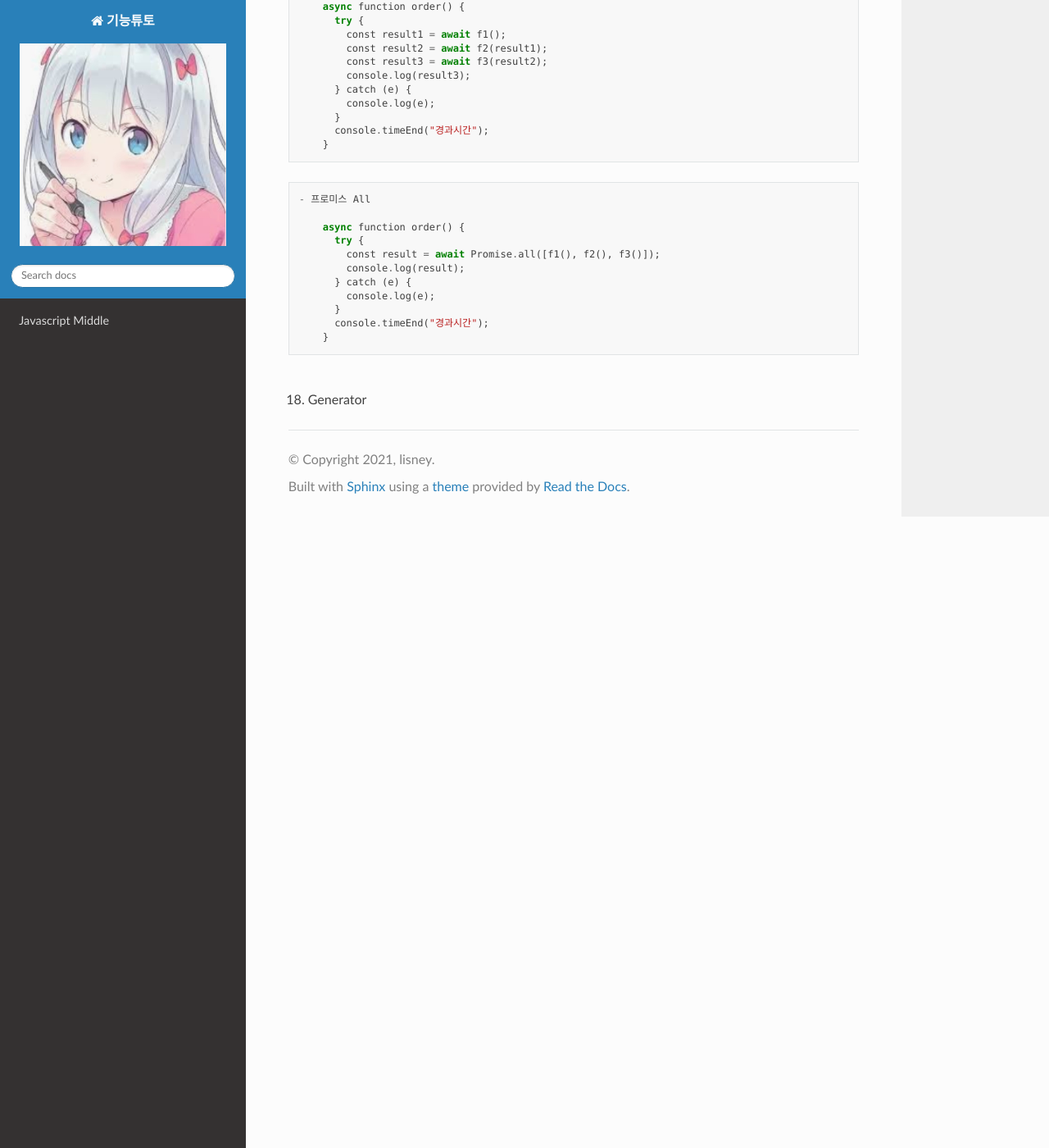
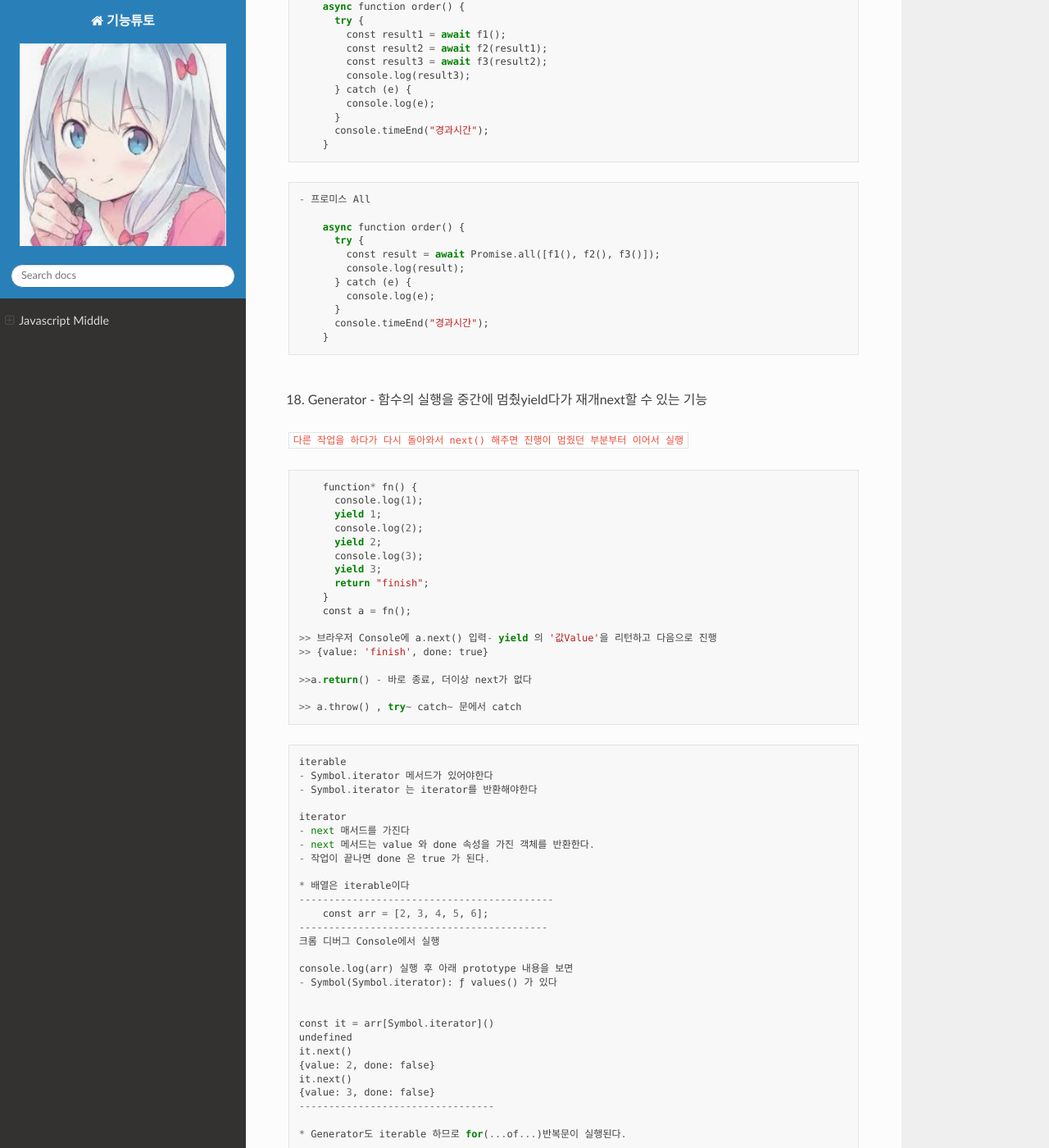
Before and after one commit to lisney/RTD, a Sphinx documentation site: the page built from docs/source/html/javascriptm.md, in a window 1280 px wide and 1400 px high, scrolled down 16429 px. Shown: the whole window at 82% size. Built offline with Sphinx 7.4.7 and the Read the Docs theme 2.0.0, drawn with Linux system fonts in a browser that asks for light colours; pages that are not in the unit, such as notebooks, are missing from menus; some of the changed text lies outside the part shown.

Commit message:
Update javascriptm.md

````diff
--- a/docs/source/html/javascriptm.md
+++ b/docs/source/html/javascriptm.md
@@ -918,4 +918,143 @@
 
 <br>
 
-18. Generator
+18. Generator - 함수의 실행을 중간에 멈췄yield다가 재개next할 수 있는 기능
+
+`다른 작업을 하다가 다시 돌아와서 next() 해주면 진행이 멈줬던 부분부터 이어서 실행`
+
+```
+    function* fn() {
+      console.log(1);
+      yield 1;
+      console.log(2);
+      yield 2;
+      console.log(3);
+      yield 3;
+      return "finish";
+    }
+    const a = fn();
+
+>> 브라우저 Console에 a.next() 입력- yield 의 '값Value'을 리턴하고 다음으로 진행
+>> {value: 'finish', done: true}
+
+>>a.return() - 바로 종료, 더이상 next가 없다
+
+>> a.throw() , try~ catch~ 문에서 catch
+```
+
+```
+iterable
+- Symbol.iterator 메서드가 있어야한다
+- Symbol.iterator 는 iterator를 반환해야한다
+
+iterator
+- next 매서드를 가진다
+- next 메서드는 value 와 done 속성을 가진 객체를 반환한다.
+- 작업이 끝나면 done 은 true 가 된다.
+
+* 배열은 iterable이다
+-------------------------------------------
+    const arr = [2, 3, 4, 5, 6];
+------------------------------------------
+크롬 디버그 Console에서 실행
+
+console.log(arr) 실행 후 아래 prototype 내용을 보면
+- Symbol(Symbol.iterator): ƒ values() 가 있다
+
+
+const it = arr[Symbol.iterator]()
+undefined
+it.next()
+{value: 2, done: false}
+it.next()
+{value: 3, done: false}
+---------------------------------
+
+* Generator도 iterable 하므로 for(...of...)반복문이 실행된다.
+
+>> a[Symbol.iterator] 로 확인가능
+
+    function* fn() {
+      yield 4;
+      yield 5;
+      yield 6;
+    }
+
+    const a = fn();
+
+    for (let num of a) {
+      console.log(num);
+    }
+```
+
+```
+Generator Next 메소드에 인수 전달 예
+
+    function* fn() {
+      const num1 = yield "첫번째 숫자를 입력: ";
+      console.log(num1);
+
+      const num2 = yield "두번째 숫자를 입력:";
+      console.log(num2);
+
+      return num1 + num2;
+    }
+
+    const a = fn();
+
+>> a.next(), a.next(2), a.next(5) 순서대로 입력해 테스트
+```
+
+```
+Generator 는 값을 미리 만들어 두지 않는다 while(true) 무한루프를 사용해도 필요한만큼만 생성한다
+
+    function* fn() {
+      let index = 0;
+      while (true) {
+        yield index++;
+      }
+    }
+
+    const a = fn();
+
+>> a.next() 를 반복입력해 테스트
+```
+
+```
+- yield* 다른 Generator 를 불러온다
+
+    function* gen1() {
+      yield "W";
+      yield "o";
+      yield "r";
+      yield "l";
+      yield "d";
+    }
+
+    function* gen2() {
+      yield "Hello,";
+      yield* gen1(); //반복가능한 모든 객체가 올 수 있다
+      yield "!";
+    }
+
+    console.log(...gen2());
+```
+
+<br>
+
+기타
+-----
+
+1. for in, for of
+
+```
+for ...in // 객체 순환, 객체의 key값 'a,b,c', 배열에 사용하면 Index를 순환(배열도 객체)
+var obj = {
+  a: 1,
+  b: 2,
+  c: 3
+};
+
+for ...of // 배열 값 순환, 객체obj에 사용하면 Error 발생
+var arr = [1, 2, 3];
+```
````
